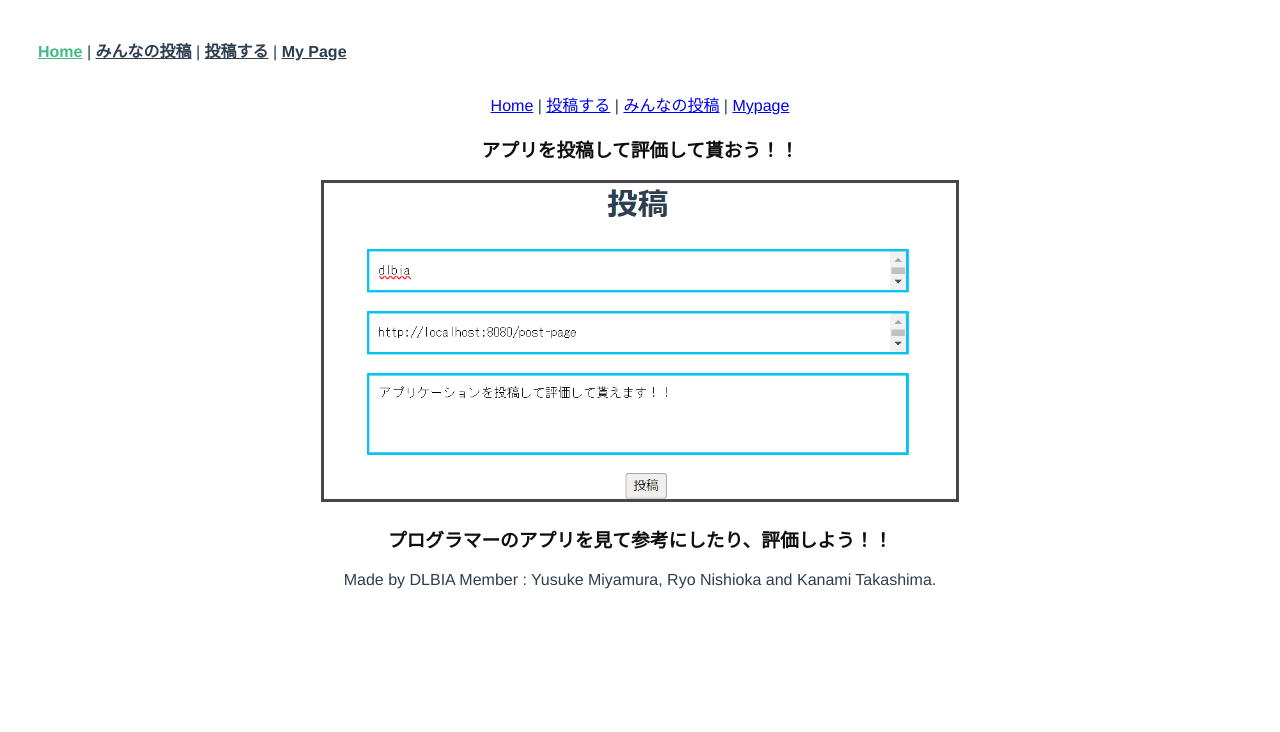
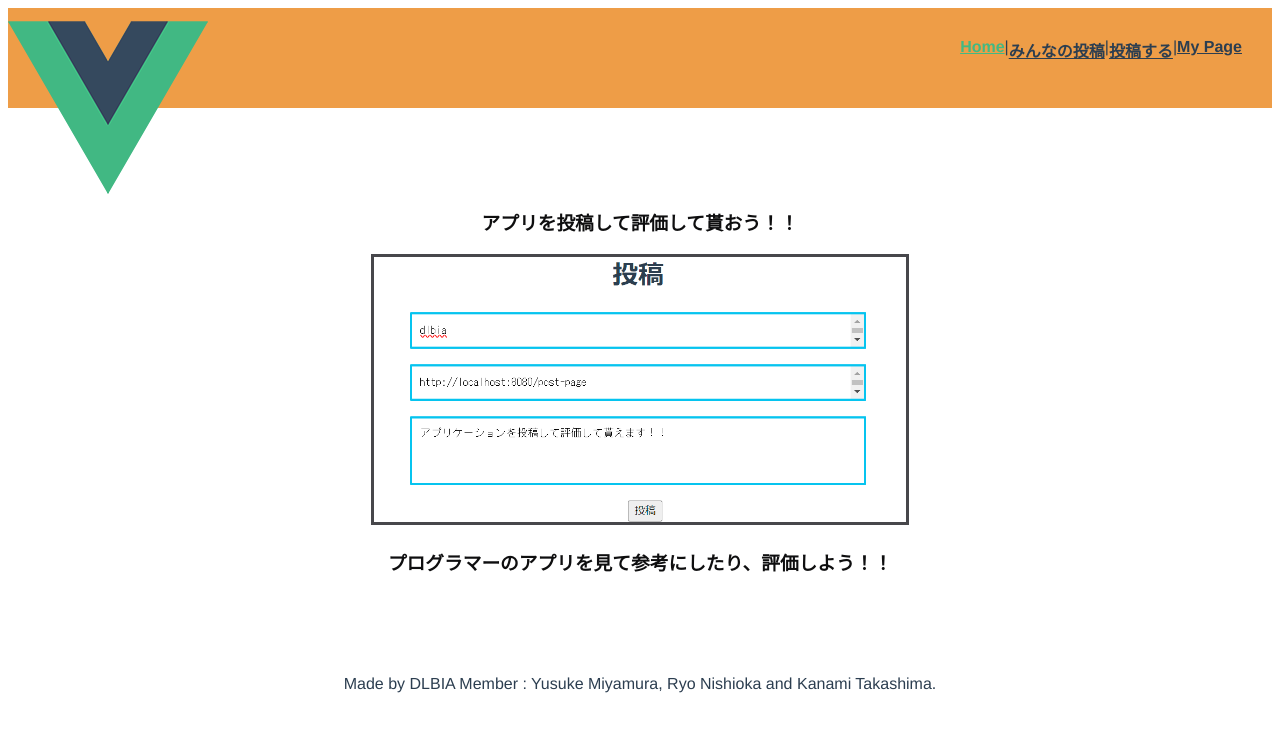
Before and after one commit to webex20-team-1/dlbia, a Vue app: page / in a window 1280 px wide. Shown: the top 732 px of the page. Built offline with nearby package versions, Linux system fonts and the light colour scheme.

Commit message:
プルリク

```diff
--- a/src/App.vue
+++ b/src/App.vue
@@ -1,14 +1,6 @@
 <template>
   <Header></Header>
-  <div>
-    <div>
-      <router-link to="/">Home</router-link> |
-      <router-link to="/post-page">投稿する</router-link> |
-      <router-link to="/post-list">みんなの投稿</router-link> |
-      <router-link to="/mypage">Mypage</router-link>
-    </div>
-    <router-view />
-  </div>
+  <router-view></router-view>
 
   <Footer></Footer>
 </template>
--- a/src/components/MainHeader.vue
+++ b/src/components/MainHeader.vue
@@ -1,16 +1,39 @@
 <template>
   <header class="header">
-    <div></div>
+    <div class="logo">
+      <img src="../assets/logo.png" alt="COVID-LOG" />
+    </div>
     <nav>
-      <router-link to="/">Home</router-link> |
-      <router-link to="/post-list">みんなの投稿</router-link> |
-      <router-link to="/post-page">投稿する</router-link> |
-      <router-link to="/mypage">My Page</router-link>
+      <router-link to="/" class="router-link">Home</router-link> |
+      <router-link to="/post-list" class="router-link"
+        >みんなの投稿</router-link
+      >
+      |
+      <router-link to="/post-page" class="router-link">投稿する</router-link> |
+      <router-link to="/mypage" class="router-link">My Page</router-link>
     </nav>
   </header>
 </template>
 <style scoped>
 .header {
   display: flex;
+  background-color: rgba(237, 152, 61, 0.945);
+  text-align: center;
+  height: 100px;
+  width: 100%;
+}
+nav {
+  display: flex;
+  justify-content: end;
+  width: 100%;
+}
+#nav a.router-link-exact-active {
+  color: #b98942;
+}
+.router-link {
+  display: inline-block;
+}
+.logo {
+  height: 50px;
 }
 </style>
--- a/src/views/HomeView.vue
+++ b/src/views/HomeView.vue
@@ -1,7 +1,7 @@
 <template>
   <div class="home">
     <h3 class="post-sample">アプリを投稿して評価して貰おう！！</h3>
-  </div>
+
     <div>
       <img
         class="postsample_img"
@@ -12,8 +12,12 @@
     <h3 class="post-sample">
       プログラマーのアプリを見て参考にしたり、評価しよう！！
     </h3>
+  </div>
 </template>
 <style scoped>
+.home {
+  margin: 100px;
+}
 .postsample_img {
   width: 50%;
   border: 3px solid #47474b;
--- a/src/views/PostApp.vue
+++ b/src/views/PostApp.vue
@@ -14,7 +14,6 @@
         <button v-on:click="postTweet, showModal()" class="form__submit-button">
           投稿
         </button>
-        <modal :message="message" v-show="modal"></modal>
       </div>
     </div>
   </div>
@@ -24,12 +23,10 @@
 import { collection, addDoc } from "firebase/firestore"
 // firebase.js で db として export したものを import
 import { db } from "@/firebase.js"
-import Modal from "./Modal.vue"
+
 export default {
   name: "HelloWorld",
-  components: {
-    Modal,
-  },
+
   data() {
     return {
       posts: [
@@ -63,10 +60,15 @@ export default {
 </script>
 
 <style scoped>
+.post-page {
+  margin: 100px;
+}
 .home__wrapper {
   margin: 0 auto;
   max-width: 600px;
   line-height: 50px;
+  position: relative;
+  top: 30px;
 }
 
 .form__textarea1 {
@@ -111,4 +113,27 @@ textarea:invalid {
   position: relative;
   right: 270px;
 }
+#overlay {
+  /*要素を重ねた時の順番*/
+  z-index: 1;
+
+  /*画面全体を覆う設定*/
+  position: fixed;
+  top: 0;
+  left: 0;
+  width: 100%;
+  height: 100%;
+  background-color: rgba(0, 0, 0, 0.5);
+
+  /*画面の中央に要素を表示させる設定*/
+  display: flex;
+  align-items: center;
+  justify-content: center;
+}
+#content {
+  z-index: 2;
+  width: 50%;
+  padding: 1em;
+  background: #fff;
+}
 </style>
--- a/src/views/PostRate.vue
+++ b/src/views/PostRate.vue
@@ -1,5 +1,5 @@
 <template>
-  <div>
+  <div class="postrate">
     <h1>評価とコメント</h1>
     <div class="app-container">
       <div>アプリの詳細：{{ posts.text }}</div>
@@ -56,3 +56,9 @@ export default {
   },
 }
 </script>
+
+<style>
+.postrate {
+  margin: 100px;
+}
+</style>
```
Lines whose indentation alone changed are shown as unchanged.
